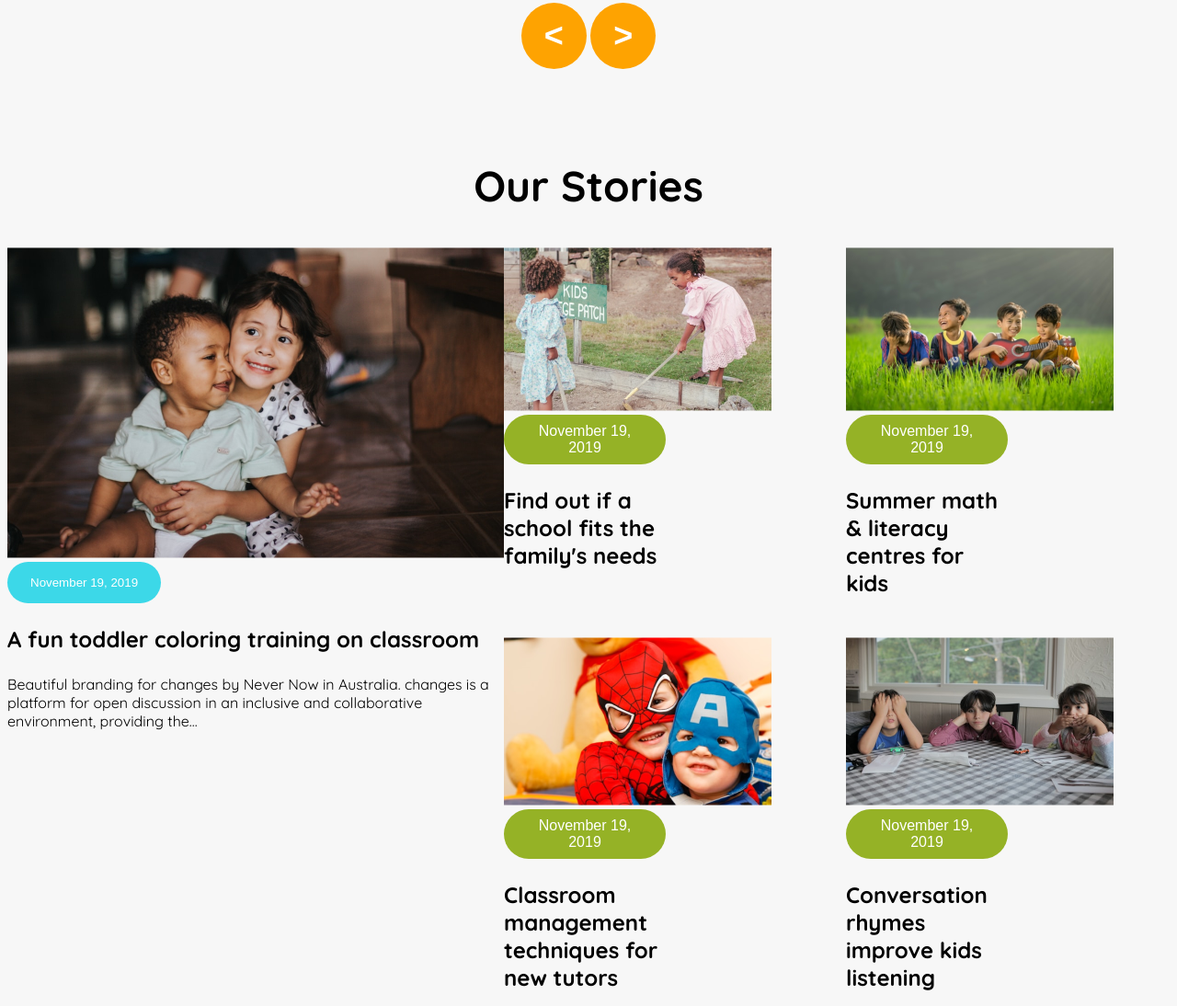
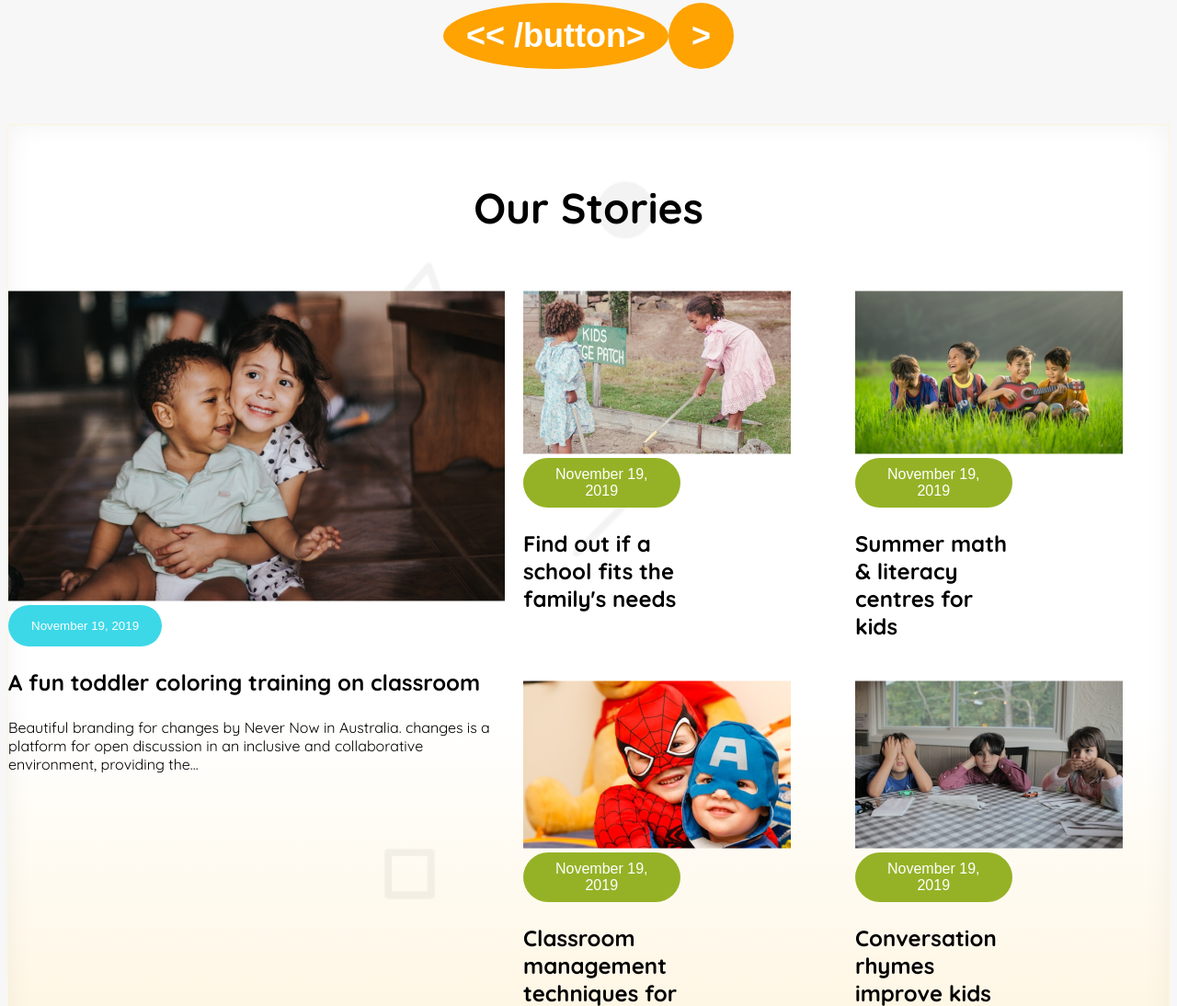
Before and after one commit to TOWHID162153/Kids-School-main, a plain HTML site: page index.html in a window 1280 px wide. Shown: the part 1487-2581 px from the top of the page at 92% size. Drawn offline with Linux system fonts and the light colour scheme.

Commit message:
commit fot  section background image add

```diff
--- a/index.html
+++ b/index.html
@@ -1,11 +1,13 @@
 <!DOCTYPE html>
 <html lang="en">
+
 <head>
   <meta charset="UTF-8" />
   <meta name="viewport" content="width=device-width, initial-scale=1.0" />
   <title>Kids Education</title>
   <link rel="stylesheet" href="style/style.css" />
 </head>
+
 <body class="quicksand-uniquifier">
   <header class="header">
     <nav class="navbar display-flex">
@@ -57,11 +59,7 @@
           <!-- ----------------------------------------------------------------------------------- 1 -->
           <div id="grad01" class="standard-grad-box display-flex">
             <div>
-                <img
-                  src="assets/kinder.png"
-                  alt="kinder"
-                  class="grad-box-img"
-                />
+              <img src="assets/kinder.png" alt="kinder" class="grad-box-img" />
               <h3 class="grad-box-title">Kinder (3-6) Years</h3>
               <p class="grad-box-info">
                 Cum sociis natoque penatibus et magnis dis parturient montes,
@@ -73,11 +71,7 @@
           <!-- ----------------------------------------------------------------------------------- 2 -->
           <div id="grad02" class="standard-grad-box display-flex">
             <div>
-                <img
-                  src="assets/elementary.png"
-                  alt="elementary"
-                  class="grad-box-img"
-                />
+              <img src="assets/elementary.png" alt="elementary" class="grad-box-img" />
               <h3 class="grad-box-title">Elementary School</h3>
               <p class="grad-box-info">
                 Cum sociis natoque penatibus et magnis dis parturient montes,
@@ -89,11 +83,7 @@
           <!-- ----------------------------------------------------------------------------------- 3 -->
           <div id="grad03" class="standard-grad-box display-flex">
             <div>
-                <img
-                  src="assets/middle.png"
-                  alt="middle"
-                  class="grad-box-img"
-                />
+              <img src="assets/middle.png" alt="middle" class="grad-box-img" />
               <h3 class="grad-box-title">Middle (10-16) Years</h3>
               <p class="grad-box-info">
                 Cum sociis natoque penatibus et magnis dis parturient montes,
@@ -105,7 +95,8 @@
         </div>
 
         <div class="Standard-box">
-            <button class="round-btn"><</button>
+          <button class="round-btn">
+            << /button>
               <button class="round-btn">></button>
         </div>
       </section>
@@ -187,13 +178,15 @@
         </div>
         </section> -->
     <!-- ----------------------------------------------------------------------------------- Our Stories -->
+    <section id="grad04">
+      <section class="sec-bg-img">
         <section class="sec-margin-center">
 
           <div class="stories-up-down">
             <h1 class="Stories-top-title">Our Stories</h1>
           </div>
 
-                <div class="storie-box.main display-flex">
+          <div class="storie-box-main display-flex">
             <!-- left box -->
             <div class="storie-box">
               <img src="assets/story-1.png" alt="story-1">
@@ -206,7 +199,7 @@
             <!-- right box -->
             <div class="storie-grid-box">
               <div>
-                                                <div  class="storie-box">
+                <div class="storie-box">
                   <img src="assets/story-2.png" alt="story-2">
                   <button class="green-btn btn-margin-2">November 19, 2019</button>
                   <h3 class="storie-title">Find out if a school fits the family's needs</h3>
@@ -242,6 +235,8 @@
           </div>
 
         </section>
+      </section>
+    </section>
 
   </main>
   <footer class="footer-main-box">
@@ -252,7 +247,8 @@
           <img class="logo-w" src="assets/logo w.png" alt="logo w">
           <h1 class="footer-logo-title">Kids Education</h1>
         </div>
-          <p class="footer-info">Pizza ipsum dolor meat lovers buffalo. Deep dolor roll melted bacon Bianca pan bacon pineapple Aussie. Mayo rib sauce Hawaiian meatball.</p>
+        <p class="footer-info">Pizza ipsum dolor meat lovers buffalo. Deep dolor roll melted bacon Bianca pan bacon
+          pineapple Aussie. Mayo rib sauce Hawaiian meatball.</p>
       </div>
       <div class="footer-container">
         <h3 class="footer-title">About School</h3>
@@ -273,6 +269,7 @@
     </div>
   </footer>
 </body>
+
 </html>
 <!-- <div class="logo-w-text display-flex">
   <h1 class="footer-logo-title">Kids</h1>
--- a/style/style.css
+++ b/style/style.css
@@ -210,10 +210,20 @@ body {
   box-shadow: 0px 0px 28.296px 0.943px rgba(0, 0, 0, 0.05) inset;
 }
 /* ------------------------------------------------------------ OUR STORIES ------------------------------------------------------------ */
-
+#grad04{
+  border: 0.943px solid #fff4dc;
+  background: linear-gradient(0deg, #fff4dc 0%, rgba(255, 255, 255, 0) 40%),
+    #fff;
+  box-shadow: 0px 0px 28.296px 0.943px rgba(0, 0, 0, 0.05) inset;
+}
+.sec-bg-img {
+  background: url(../assets/bg.png);
+  background-repeat: no-repeat;
+  background-size: cover;
+  background-position: auto;
+}
 .storie-box{
   width: 50%;
-
 }
 .Stories-top-title{
   font-size: 2.875rem;
@@ -231,6 +241,9 @@ body {
   padding: 15px 25px;
   border: none;
   border-radius: 50px;
+}
+.storie-box-main{
+  gap: 20px;
 }
 
 
```
Lines whose indentation alone changed are shown as unchanged.
